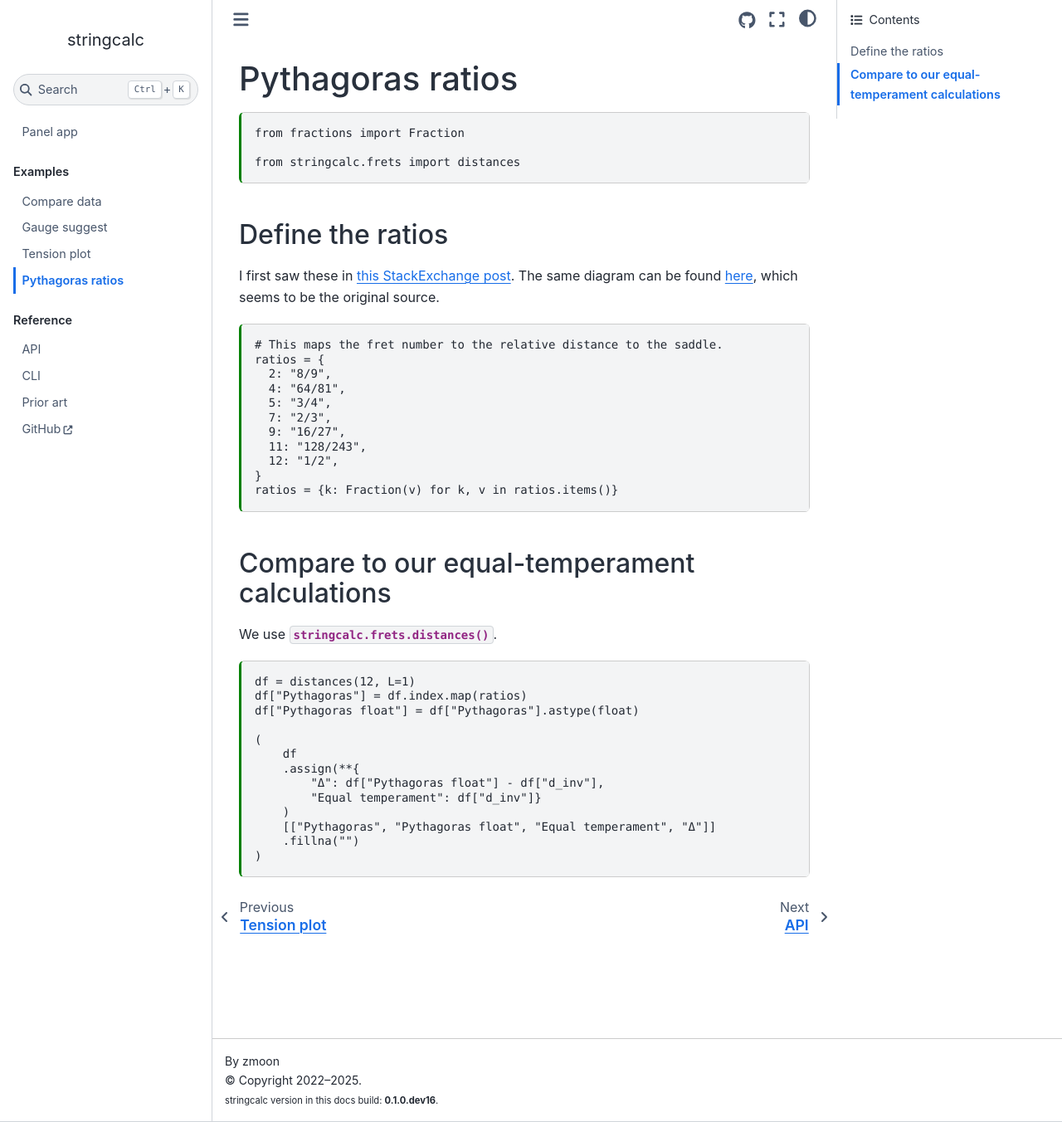
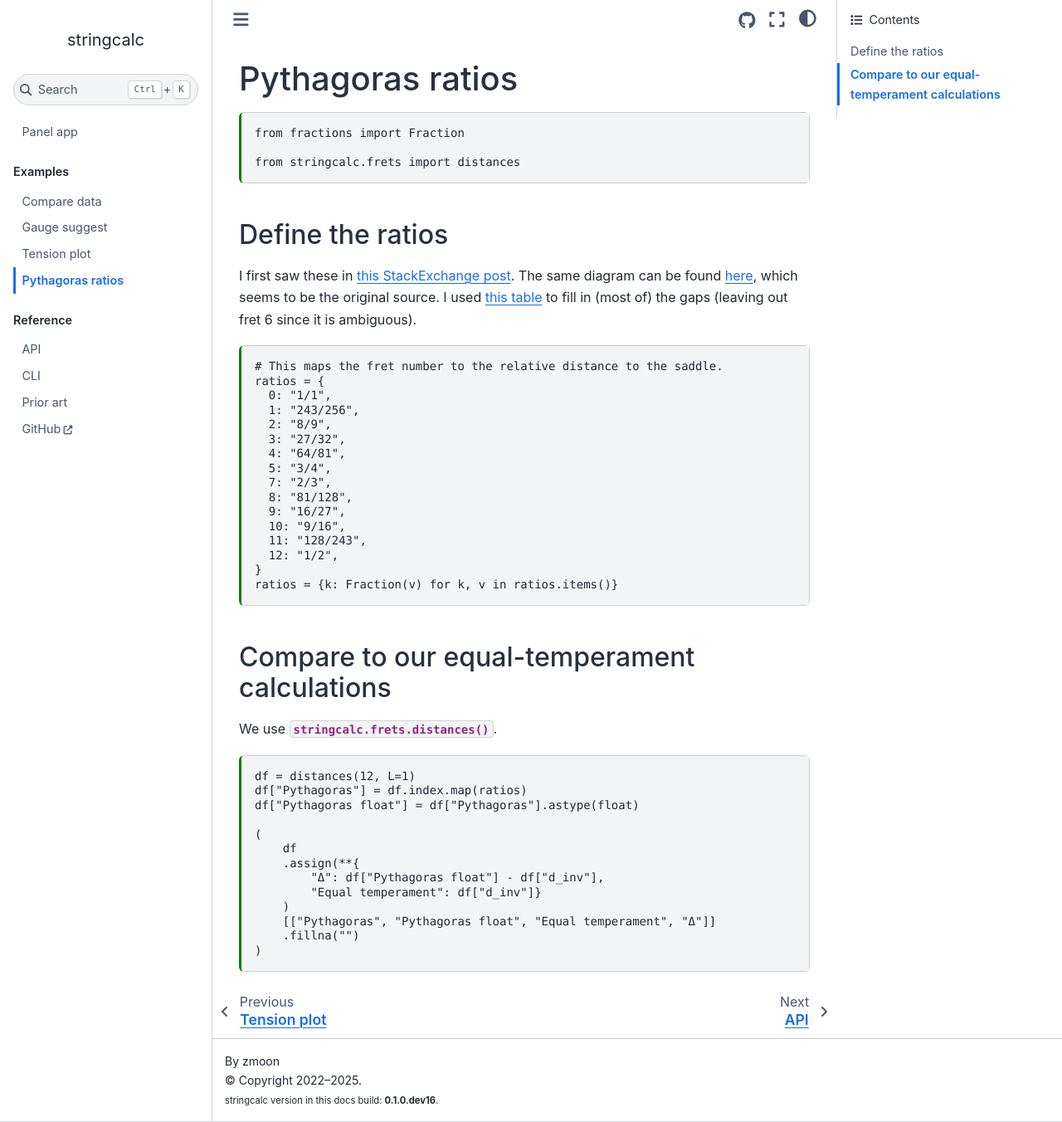
Before and after one commit to zmoon/stringcalc, a Sphinx documentation site: the page built from docs/examples/pythagoras-ratios.md, in a window 1280 px wide and 1352 px high. Shown: the whole window at 83% size. Built offline with Sphinx 7.4.7 and the Sphinx Book theme 1.1.4, drawn with Linux system fonts in a browser that asks for light colours.

Commit message:
Add more Pythags

````diff
--- a/docs/examples/pythagoras-ratios.md
+++ b/docs/examples/pythagoras-ratios.md
@@ -16,15 +16,21 @@ from stringcalc.frets import distances
 
 I first saw these in [this StackExchange post](https://music.stackexchange.com/questions/93731/does-guitar-fret-spacing-solely-depend-on-the-length-of-the-string).
 The same diagram can be found [here](https://passyworldofmathematics.com/guitar-mathematics/), which seems to be the original source.
+I used [this table](https://en.wikipedia.org/wiki/Pythagorean_tuning#Method) to fill in (most of) the gaps (leaving out fret 6 since it is ambiguous).
 
 ```{code-cell} ipython3
 # This maps the fret number to the relative distance to the saddle.
 ratios = {
+  0: "1/1",
+  1: "243/256",
   2: "8/9",
+  3: "27/32",
   4: "64/81",
   5: "3/4",
   7: "2/3",
+  8: "81/128",
   9: "16/27",
+  10: "9/16",
   11: "128/243",
   12: "1/2",
 }
````
